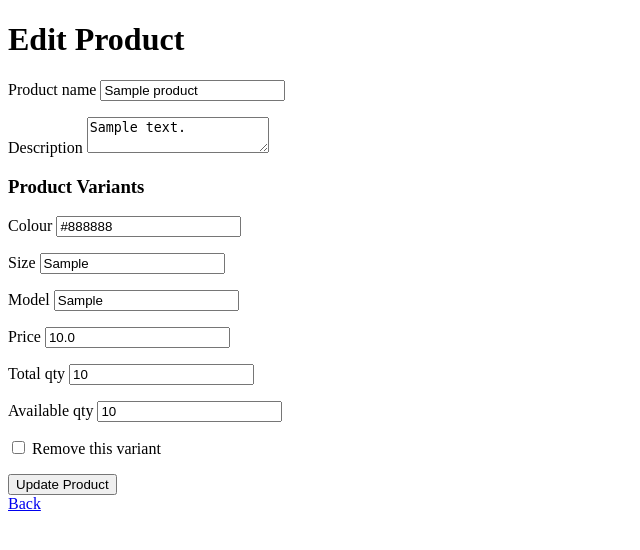
After one commit to yo694/Zipkart2, a Rails app: page /products/1/edit in a window 1280 px wide. The commit adds this page. Shown: the top 550 px of the page, without its empty margins (0-640 px from the left). Run offline with Rails 7, Linux system fonts and the light colour scheme; a user stored in the database is signed in; tables that the repository leaves empty hold one stand-in row (values such as "Sample post"); some libraries are stand-ins or nearby versions.

Commit message:
Implement Product CRUD and Views

```diff
--- a/app/controllers/application_controller.rb
+++ b/app/controllers/application_controller.rb
@@ -16,4 +16,7 @@ class ApplicationController < ActionController::Base
     end
   end
 
+  def after_sign_out_path_for(resource_or_scope)
+    new_user_session_path
+  end
 end
--- /dev/null
+++ b/app/controllers/products_controller.rb
@@ -0,0 +1,85 @@
+class ProductsController < ApplicationController
+  before_action :authenticate_user!
+  before_action :set_product, only: [:show, :edit, :update, :destroy]
+  before_action :require_vendor, only: [:new, :create, :edit, :update, :destroy]
+
+  def index
+    if current_user.vendor
+      @products = Product.by_vendor(current_user.vendor.id)
+    else
+      @products = Product.all
+    end
+  end
+
+  def show
+  end
+
+  def new
+    @product = Product.new
+    @product.product_variants.build
+  end
+
+  def create
+    @product = current_user.vendor.products.build(product_params)
+
+    if @product.save
+      redirect_to @product, notice: "Product created successfully"
+    else
+      puts "product errors"
+      puts @product.errors.full_messages
+      puts "VARIANT ERRORS:"
+      @product.product_variants.each do |variant|
+        puts variant.errors.full_messages
+    end
+
+      render :new, status: :unprocessable_entity
+    end
+  end
+
+  def edit
+  end
+
+  def update
+    if @product.update(product_params)
+      redirect_to @product, notice: "Product updated successfully"
+    else
+      render :edit, status: :unprocessable_entity
+    end
+  end
+
+  def destroy
+    @product.destroy
+    redirect_to products_path, notice: "Product deleted successfully"
+  end
+
+  private
+
+  def set_product
+    if current_user.vendor
+      @product = current_user.vendor.products.find(params[:id])
+    else
+      @product = Product.find(params[:id])
+    end
+  end
+
+  def require_vendor
+    redirect_to products_path, alert: "Only vendors can manage products" unless current_user.vendor
+  end
+
+  def product_params
+    params.require(:product).permit(
+      :product_name,
+      :description,
+      product_variants_attributes: [
+        :id,
+        :colour,
+        :size,
+        :model,
+        :price,
+        :total_qty,
+        :available_qty,
+        :_destroy
+      ]
+    )
+  end
+end
--- /dev/null
+++ b/app/helpers/products_helper.rb
@@ -0,0 +1,2 @@
+module ProductsHelper
+end
--- a/app/models/product_variant.rb
+++ b/app/models/product_variant.rb
@@ -1,7 +1,6 @@
 class ProductVariant < ApplicationRecord
   belongs_to :product
 
-  validates :product_id, presence: true
   validates :price , numericality: {greater_than: 0}, presence: true
   validates :total_qty ,numericality: {greater_than_or_equal_to: 0}, presence: true
   validates :available_qty, numericality: {greater_than_or_equal_to: 0 , less_than_or_equal_to: :total_qty  },presence: true
--- a/app/views/home/home.html.erb
+++ b/app/views/home/home.html.erb
@@ -1,5 +1,7 @@
 <h1>Welcome to Zipkart</h1>
 
+<h1>Customer Home</h1>
+<%= link_to "View Products", products_path %>
 <% if user_signed_in? %>
   <h2>Hello, <%= current_user.name %></h2>
 
--- /dev/null
+++ b/app/views/products/edit.html.erb
@@ -0,0 +1,56 @@
+<h1>Edit Product</h1>
+
+<%= form_with model: @product do |f| %>
+  <p>
+    <%= f.label :product_name %>
+    <%= f.text_field :product_name %>
+  </p>
+
+  <p>
+    <%= f.label :description %>
+    <%= f.text_area :description %>
+  </p>
+
+  <h3>Product Variants</h3>
+
+  <%= f.fields_for :product_variants do |v| %>
+    <p>
+      <%= v.label :colour %>
+      <%= v.text_field :colour %>
+    </p>
+
+    <p>
+      <%= v.label :size %>
+      <%= v.text_field :size %>
+    </p>
+
+    <p>
+      <%= v.label :model %>
+      <%= v.text_field :model %>
+    </p>
+
+    <p>
+      <%= v.label :price %>
+      <%= v.number_field :price %>
+    </p>
+
+    <p>
+      <%= v.label :total_qty %>
+      <%= v.number_field :total_qty %>
+    </p>
+
+    <p>
+      <%= v.label :available_qty %>
+      <%= v.number_field :available_qty %>
+    </p>
+
+    <p>
+      <%= v.check_box :_destroy %>
+      <%= v.label :_destroy, "Remove this variant" %>
+    </p>
+  <% end %>
+
+  <%= f.submit "Update Product" %>
+<% end %>
+
+<%= link_to "Back", products_path %>
--- a/app/views/vendors/home.html.erb
+++ b/app/views/vendors/home.html.erb
@@ -1,3 +1,5 @@
 <h1>Vendor Homepage</h1>
 <h2> welcome, <%= current_user.name %> </h2>
+<%= link_to "View My Products", products_path %>
+<%= link_to "Add Product", new_product_path %>
   <%= button_to "Logout", destroy_user_session_path, method: :delete %>
--- a/config/routes.rb
+++ b/config/routes.rb
@@ -6,6 +6,7 @@ Rails.application.routes.draw do
   get 'home/home'
   devise_for :users
   resources :vendors, only: [:new , :create]
+  resources :products
   # Define your application routes per the DSL in https://guides.rubyonrails.org/routing.html
 
   # Reveal health status on /up that returns 200 if the app boots with no exceptions, otherwise 500.
```
Also changed, not shown: app/views/products/index.html.erb (added, +14 -0 lines), app/views/products/new.html.erb (added, +51 -0 lines), app/views/products/show.html.erb (added, +19 -0 lines), test/controllers/products_controller_test.rb (added, +7 -0 lines).
